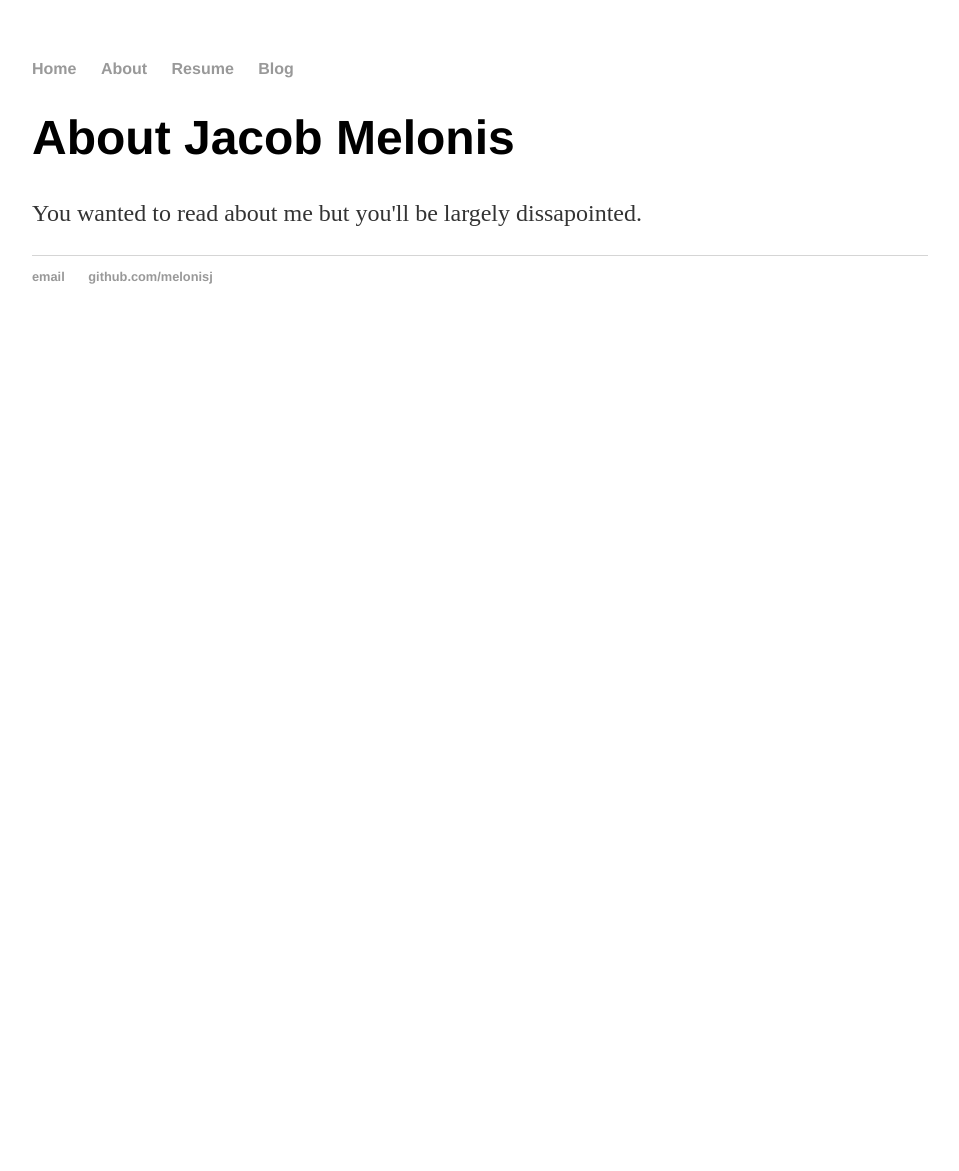
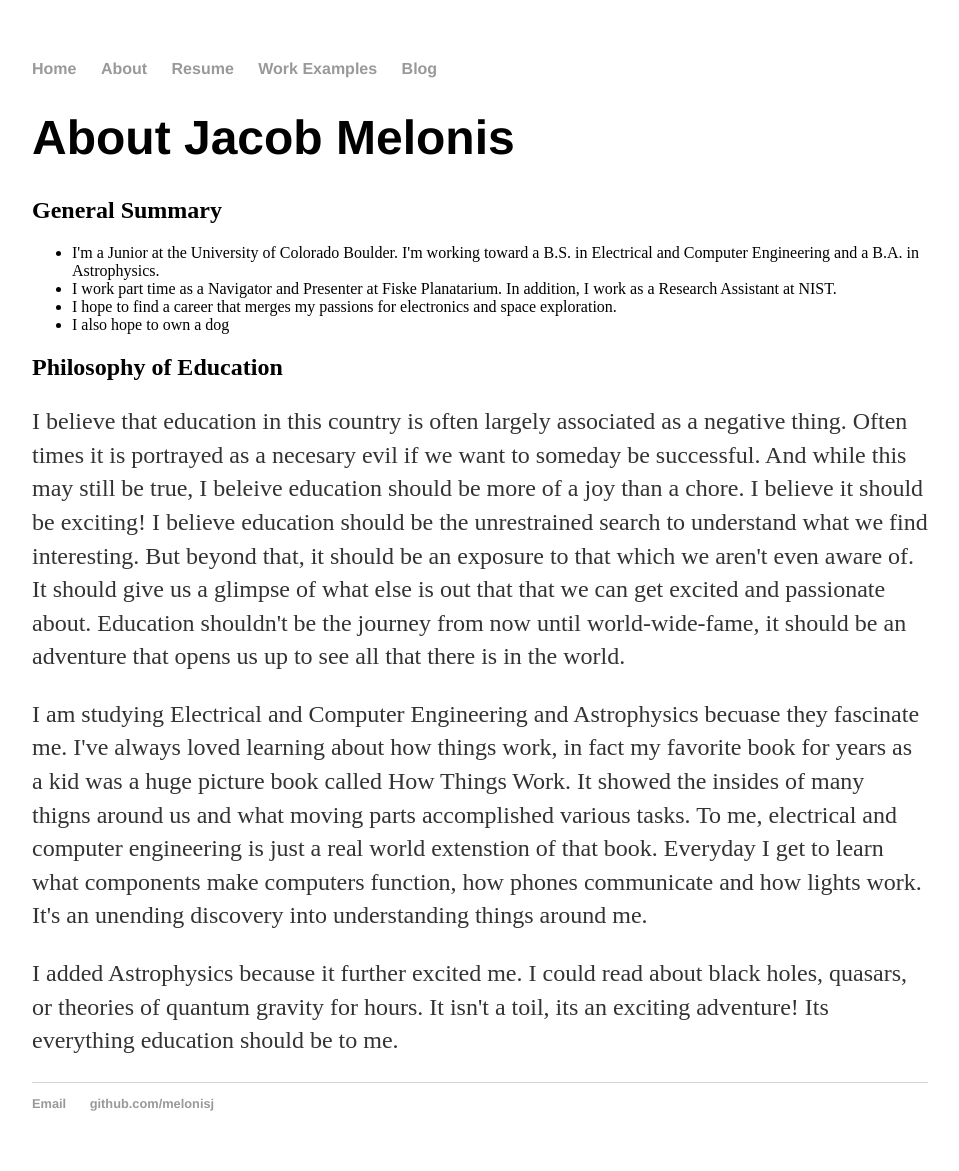
Before and after one commit to melonisj/melonisj.github.io, a Jekyll site: the page built from about/index.html, in a window 1280 px wide. Shown: the whole page, without its empty margins (160-1119 px from the left). Built offline with Jekyll 4.4.1, drawn with Linux system fonts in a browser that asks for light colours; before the commit the page ends 900 px from its top, so only the background shows below that.

Commit message:
Added to about page, created projects page

```diff
--- a/_layouts/default.html
+++ b/_layouts/default.html
@@ -11,6 +11,7 @@
 	        		<li><a href="/">Home</a></li>
 		        	<li><a href="/about">About</a></li>
 	        		<li><a href="/cv">Resume</a></li>
+							<li><a href="/work_examples">Work Examples</a></li>
 	        		<li><a href="/blog">Blog</a></li>
 	    		</ul>
 			</nav>
@@ -21,7 +22,7 @@
 			</div><!-- /.container -->
 			<footer>
 	    		<ul>
-	        		<li><a href="mailto:melonisj@icloud.com">email</a></li>
+	        		<li><a href="mailto:melonisj@icloud.com">Email</a></li>
 	        		<li><a href="https://github.com/melonisj">github.com/melonisj</a></li>
 				</ul>
 			</footer>
--- a/about/index.html
+++ b/about/index.html
@@ -4,5 +4,20 @@ title: About Jacob Melonis
 ---
 <div class="blurb">
 	<h1>About Jacob Melonis</h1>
-	<p>You wanted to read about me but you'll be largely dissapointed.</p>
+	<h2>General Summary</h2>
+	<ul>
+		<li>I'm a Junior at the University of Colorado Boulder. I'm working toward a B.S. in Electrical and Computer Engineering and a B.A. in Astrophysics.</li>
+		<li>I work part time as a Navigator and Presenter at Fiske Planatarium. In addition, I work as a Research Assistant at NIST.</li>
+		<li>I hope to find a career that merges my passions for electronics and space exploration.</li>
+		<li>I also hope to own a dog</li>
+	</ul>
+	<h2>Philosophy of Education</h2>
+	<p>I believe that education in this country is often largely associated as a negative thing. Often times it is portrayed as a necesary evil if we want to someday be successful. And while this may still be true, I beleive education should be more of a joy than a chore. I believe it should be exciting! I believe education should be the unrestrained search to understand what we find interesting. But beyond that, it should be an exposure to that which we aren't even aware of. It should give us a glimpse of what else is out that that we can get excited and passionate about. Education shouldn't be the journey from now until world-wide-fame, it should be an adventure that opens us up to see all that there is in the world.</p>
+		<p>
+			I am studying Electrical and Computer Engineering and Astrophysics becuase they fascinate me. I've always loved learning about how things work, in fact my favorite book for years as a kid was a huge picture book called How Things Work. It showed the insides of many thigns around us and what moving parts accomplished various tasks. To me, electrical and computer engineering is just a real world extenstion of that book. Everyday I get to learn what components make computers function, how phones communicate and how lights work. It's an unending discovery into understanding things around me.
+		</p>
+		<p>
+			 I added Astrophysics because it further excited me. I could read about black holes, quasars, or theories of quantum gravity for hours. It isn't a toil, its an exciting adventure! Its everything education should be to me.
+		</p>
+	<p></p>
 </div><!-- /.blurb -->
```
Also changed, not shown: work_examples/index.html (added, +34 -0 lines).
